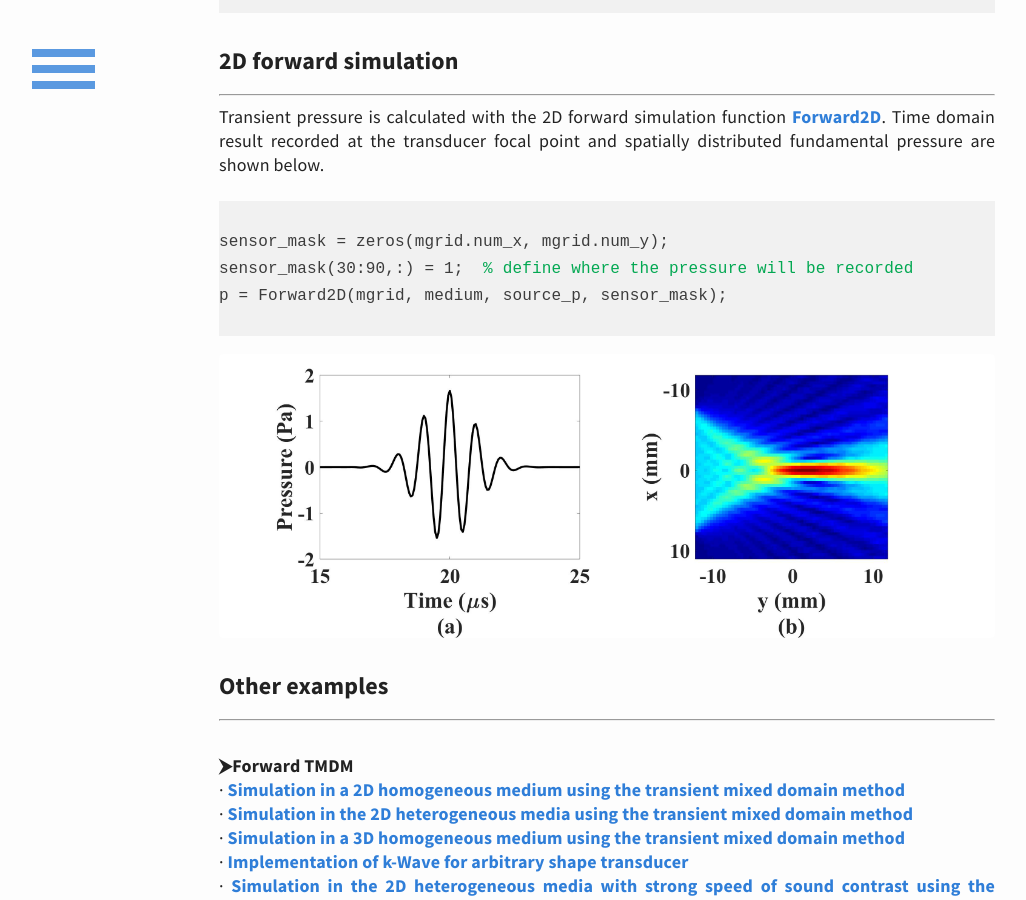
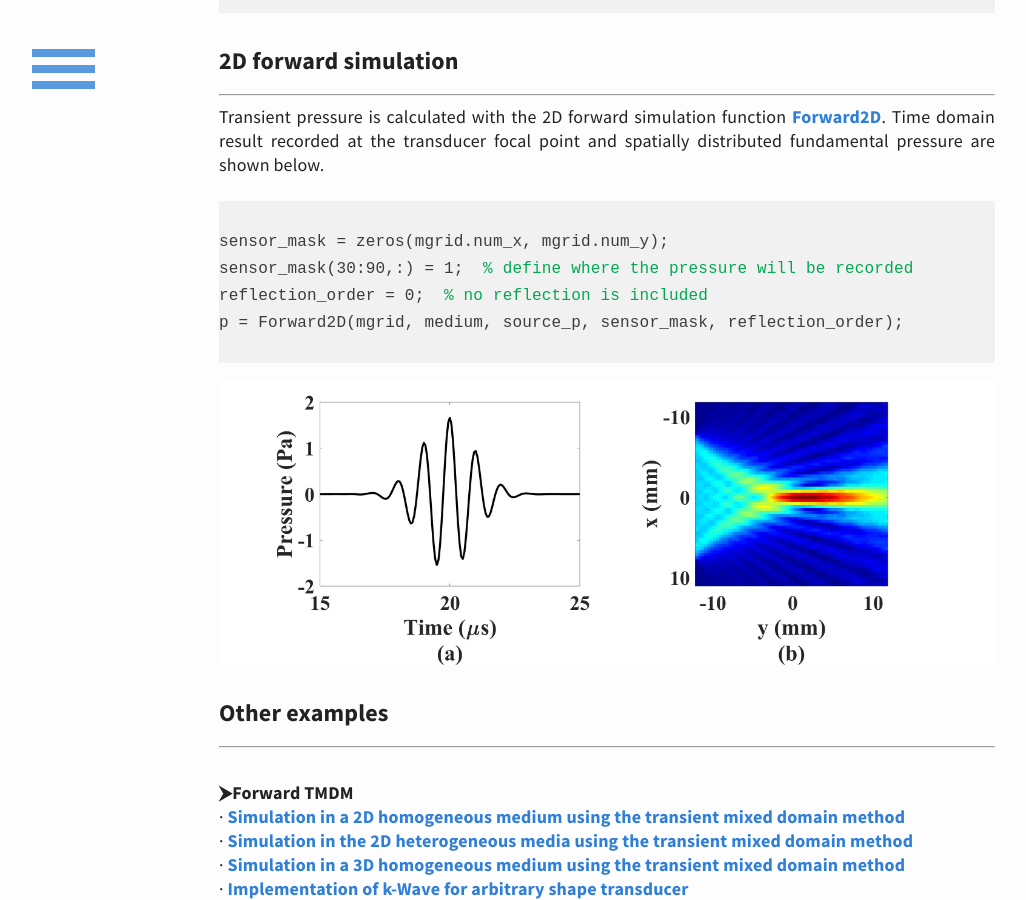
Before and after one commit to m-SOUND/mSOUND, a Jekyll site: the page built from _posts/2019-02-17-TMDM_2D_homogeneous.html, in a window 1280 px wide and 900 px high, scrolled down 2666 px. Shown: the whole window, without its empty margins (33-1059 px from the left). Built offline with Jekyll 4.4.1, drawn with Linux system fonts in a browser that asks for light colours.

Commit message:
Update 2019-02-17-TMDM_2D_homogeneous.html

```diff
--- a/_posts/2019-02-17-TMDM_2D_homogeneous.html
+++ b/_posts/2019-02-17-TMDM_2D_homogeneous.html
@@ -98,7 +98,8 @@ Time domain result recorded at the transducer focal point and spatially distribu
 <code>
 sensor_mask = zeros(mgrid.num_x, mgrid.num_y);
 sensor_mask(30:90,:) = 1;  <font color="#03a852">% define where the pressure will be recorded</font>
-p = Forward2D(mgrid, medium, source_p, sensor_mask);
+reflection_order = 0;  <font color="#03a852">% no reflection is included</font>
+p = Forward2D(mgrid, medium, source_p, sensor_mask, reflection_order);
 </code>
 </pre>
 <img src="/mSOUND/img/TMDM_2D_homogeneous.jpg" alt="(a) Time-domain singal recorded at the transducer focus                                                    (b) Fundamental pressure distribution through the sensor mask">
```
